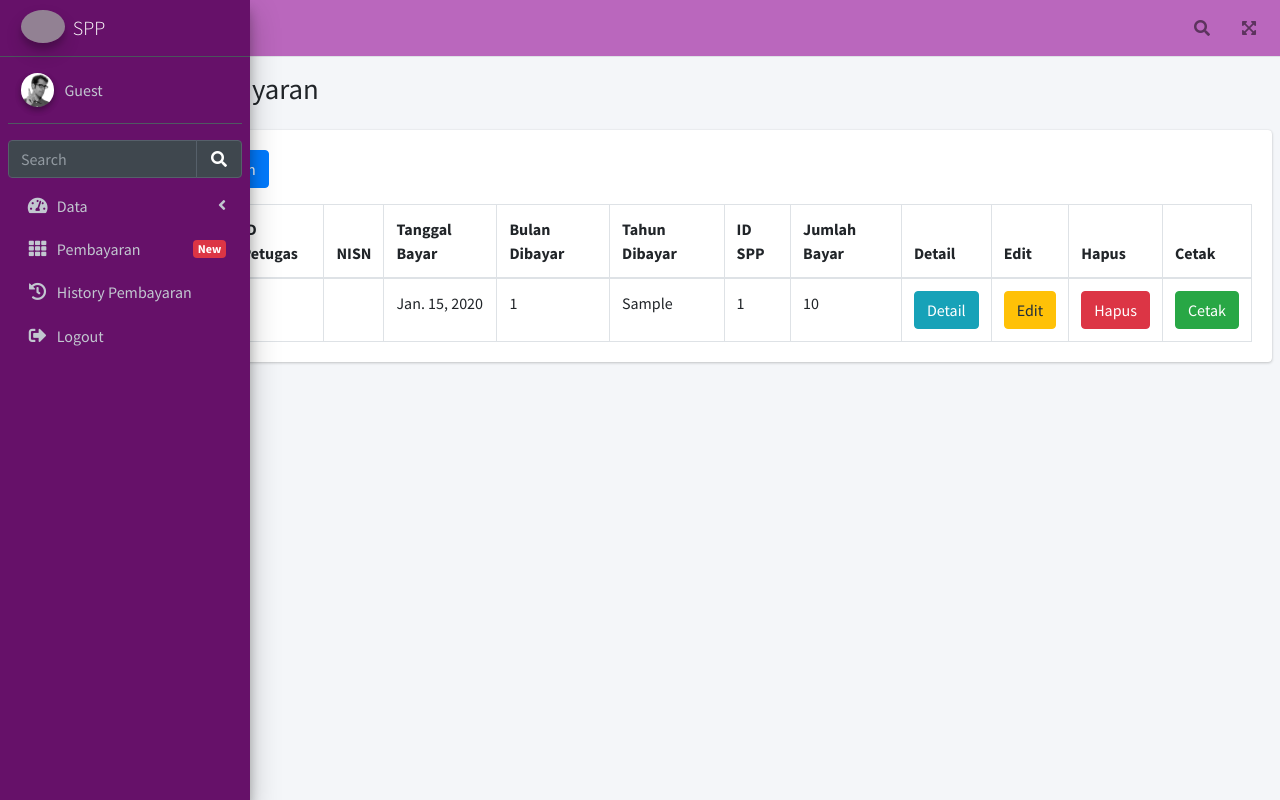
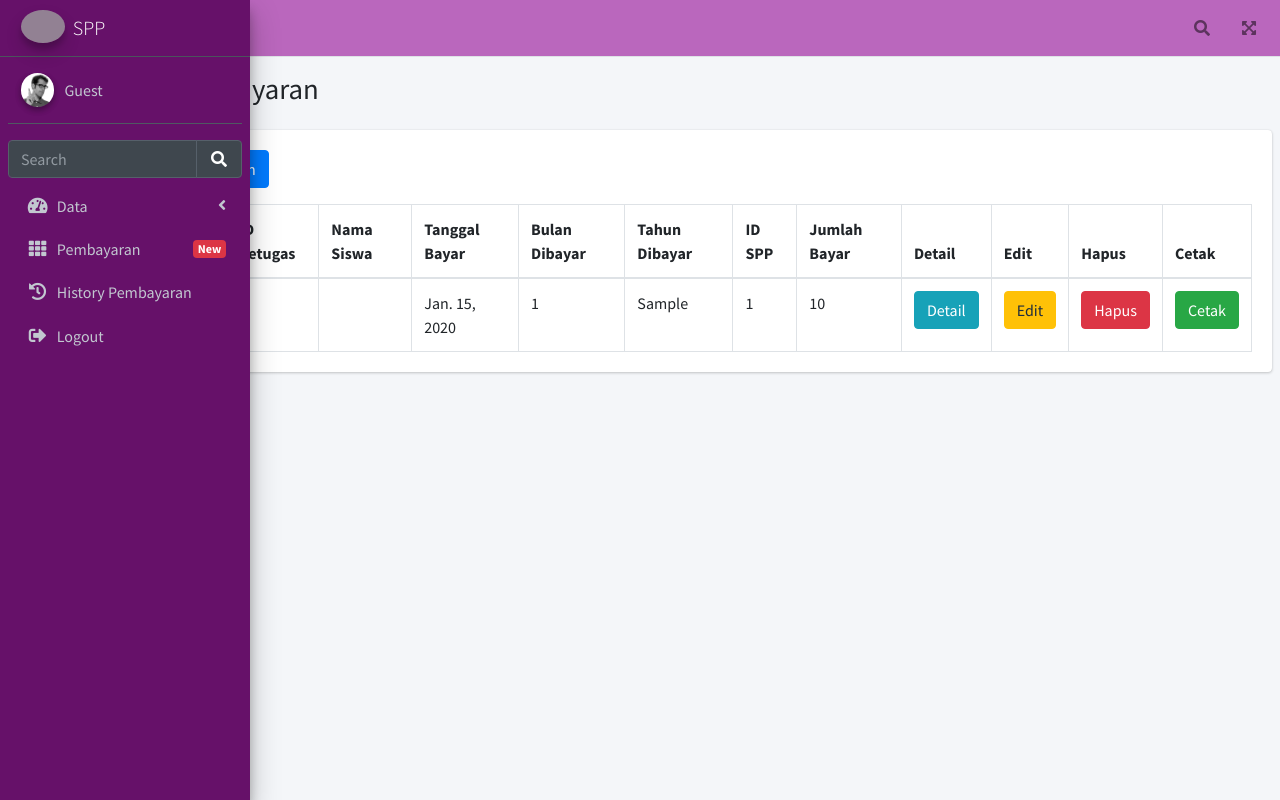
Before and after one commit to Nouthemoran/spp-web-django, a Django app: page /pembayaran/ in a window 1280 px wide. Run offline with Django 4.2, Linux system fonts and the light colour scheme; tables that the repository leaves empty hold one stand-in row (values such as "Sample post"); some libraries are stand-ins or nearby versions; grey boxes are pictures that could not be loaded.

Commit message:
fix and update

```diff
--- a/pembayaran/templates/pembayaran/daftar_pembayaran.html
+++ b/pembayaran/templates/pembayaran/daftar_pembayaran.html
@@ -16,7 +16,7 @@
                     <tr>
                         <th>ID Pembayaran</th>
                         <th>ID Petugas</th>
-                        <th>NISN</th>
+                        <th>Nama Siswa</th>
                         <th>Tanggal Bayar</th>
                         <th>Bulan Dibayar</th>
                         <th>Tahun Dibayar</th>
@@ -33,7 +33,7 @@
                         <tr>
                             <td>{{ pembayaran.id_pembayaran }}</td>
                             <td>{{ pembayaran.id_petugas.id_petugas }}</td>
-                            <td>{{ pembayaran.nisn.nisn }}</td>
+                            <td>{{ pembayaran.nisn.nama }}</td>
                             <td>{{ pembayaran.tgl_bayar }}</td>
                             <td>{{ pembayaran.bulan_dibayar }}</td>
                             <td>{{ pembayaran.tahun_dibayar }}</td>
```
Also changed, not shown: pembayaran/migrations/0007_alter_pembayaran_tgl_bayar.py (added).
